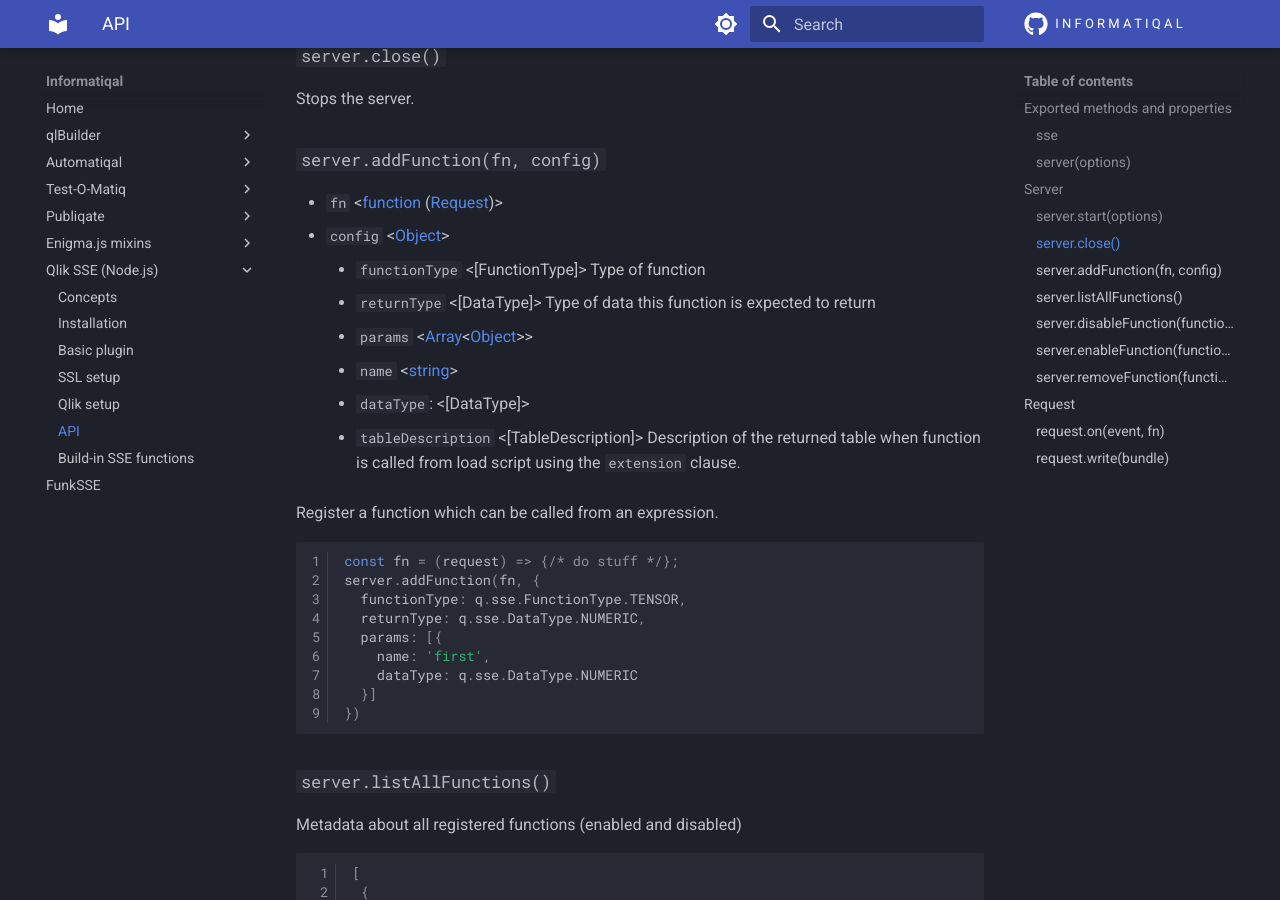
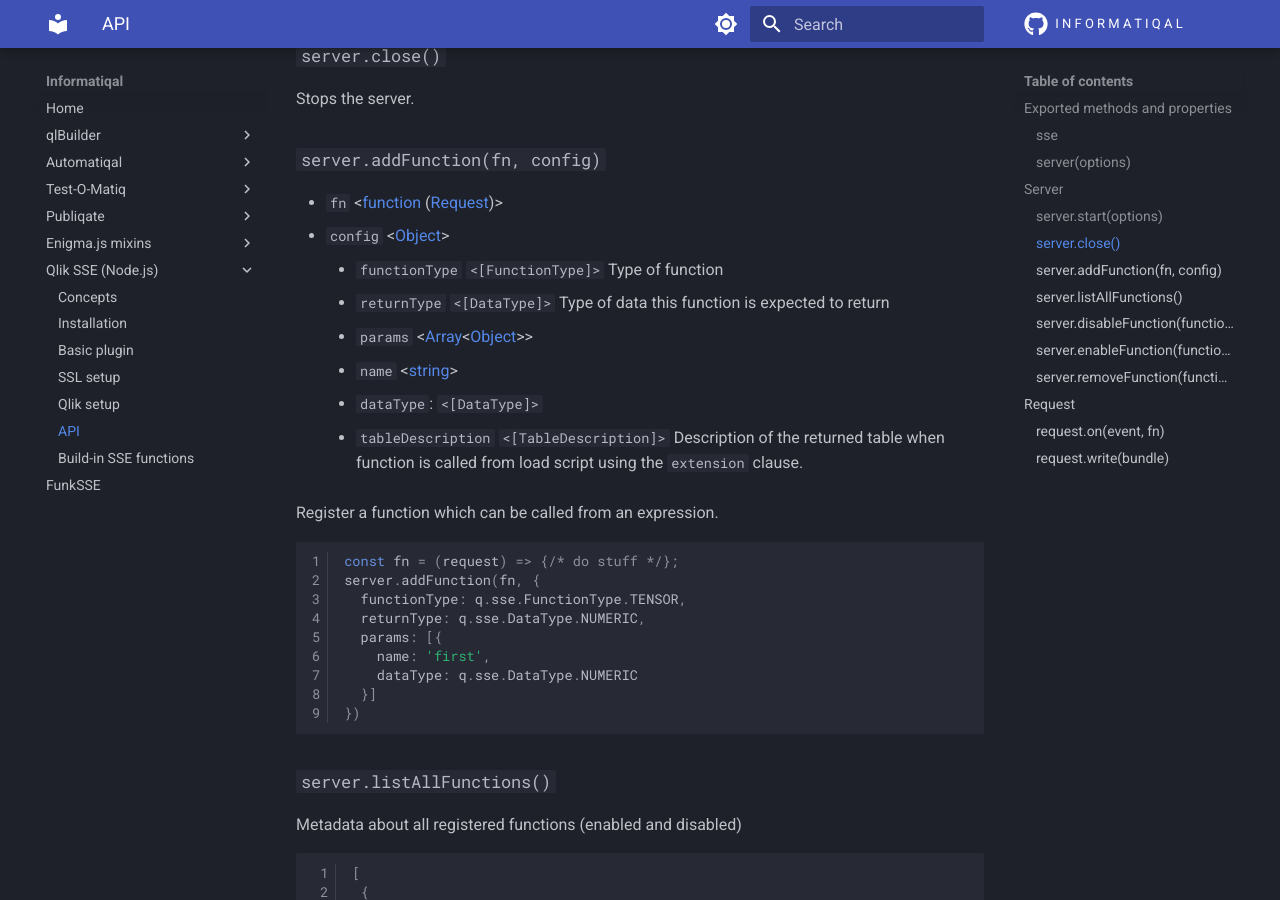
Before and after one commit to Informatiqal/docs, an MkDocs documentation site: the page built from docs/qlik-sse/api.md, in a window 1280 px wide and 900 px high, scrolled down 1705 px. Built offline with MkDocs 1.6.1 and Material for MkDocs 9.7.7, drawn with Linux system fonts in a browser that asks for light colours; some of the changed text lies outside the part shown.

Commit message:
fix warnings for links

````diff
--- a/docs/qlik-sse/api.md
+++ b/docs/qlik-sse/api.md
@@ -72,12 +72,12 @@ Stops the server.
 
 - `fn` <[function] ([Request](#request))>
 - `config` <[Object]>
-    - `functionType` <[FunctionType]> Type of function
-    - `returnType` <[DataType]> Type of data this function is expected to return
+    - `functionType` `<[FunctionType]>` Type of function
+    - `returnType` `<[DataType]>` Type of data this function is expected to return
     - `params` <[Array]<[Object]>>
     - `name` <[string]>
-    - `dataType`: <[DataType]>
-    - `tableDescription` <[TableDescription]> Description of the returned table when function is called from load script using the `extension` clause.
+    - `dataType`: `<[DataType]>`
+    - `tableDescription` `<[TableDescription]>` Description of the returned table when function is called from load script using the `extension` clause.
 
 Register a function which can be called from an expression.
 
@@ -158,7 +158,7 @@ Removes specific function.  The function is identified by its `id`.
 ### `request.on(event, fn)`
 
 - `event` <[string]> Name of event to listen to. Possible values: `data`.
-- `fn` <[function] ([BundledRows])>
+- `fn` <[function] (`[BundledRows]`)>
 
 ```js
 request.on('data', (bundle) => {/* deal with bundle*/})
@@ -166,7 +166,7 @@ request.on('data', (bundle) => {/* deal with bundle*/})
 
 ### `request.write(bundle)`
 
-- `bundle` <[BundledRows]>
+- `bundle` `<[BundledRows]>`
 
 Writes data back to Qlik Engine.
 
````
Also changed, not shown: docs/qlBuilder/plugins.md (+2 -2 lines).
